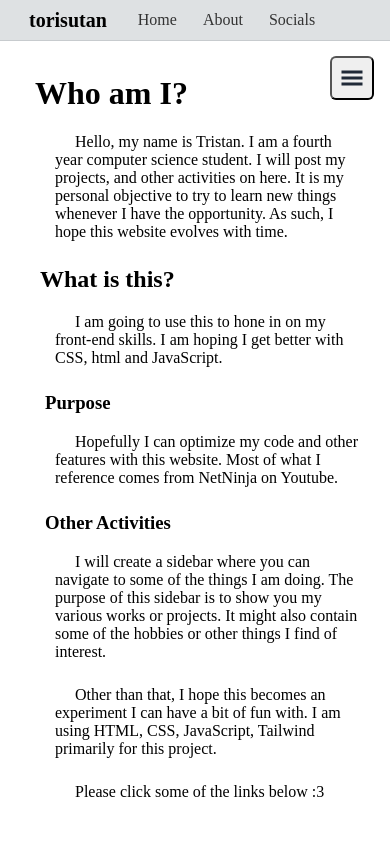
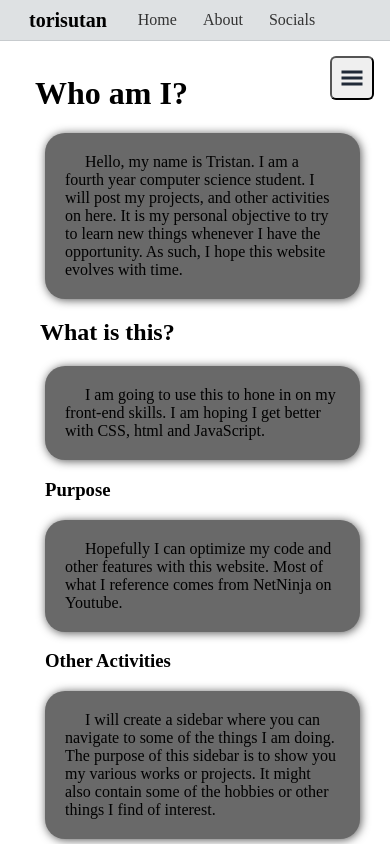
Before and after one commit to torisutansan02/torisutansan, a Next.js app: page / in a window 390 px wide. Shown: the top 844 px of the page. Built offline with nearby package versions, Linux system fonts and the light colour scheme; a web font is replaced by a local one.

Commit message:
Adding cute styling

```diff
--- a/pages/about.js
+++ b/pages/about.js
@@ -11,19 +11,19 @@ function About() {
             <Sidebar></Sidebar>
 
             <h1> About Me </h1>
-            <p>
+            <p className = "pretty">
                 Hello, my name is Tristan. Down below, you will find links to a couple of past
                 projects. The entire purpose of this project is to demonstrate my ability in
                 frontend and CSS. I am using Tailwind CSS to develop this website.
             </p>
 
-            <p>
+            <p className = "pretty">
                 My goal in life is to be a happier, more productive individual. I need to find
                 fulfilling and cognitive activities to satisfy this. Therefore, you will often
                 notive how expressive I am.
             </p>
 
-            <p>
+            <p className = "pretty">
                 Largely speaking, I try to stick with routines and habits I build on a daily
                 basis. I need to have a routine, not a regiment. This is because I want to
                 adjust for times where life becomes difficult.
--- a/pages/index.js
+++ b/pages/index.js
@@ -40,7 +40,7 @@ export default function Home() {
             Who am I?
           </h1>
 
-          <p>
+          <p className = "pretty">
             Hello, my name is Tristan. I am a fourth year computer science student. I will post my projects,
             and other activities on here. It is my personal objective to try to learn new things whenever I
             have the opportunity. As such, I hope this website evolves with time.
@@ -50,7 +50,7 @@ export default function Home() {
             What is this?
           </h2>
 
-          <p>
+          <p className = "pretty">
             I am going to use this to hone in on my front-end skills. I am hoping I get better with CSS, html and JavaScript.
           </p>
 
@@ -58,7 +58,7 @@ export default function Home() {
             Purpose
           </h3>
 
-          <p>
+          <p className = "pretty">
             Hopefully I can optimize my code and other features with this website. Most of what I reference comes from NetNinja on Youtube.
           </p>
 
@@ -66,19 +66,21 @@ export default function Home() {
             Other Activities
           </h3>
 
-          <p>
+          <p className = "pretty">
             I will create a sidebar where you can navigate to some of the things I am doing.
             The purpose of this sidebar is to show you my various works or projects.
             It might also contain some of the hobbies or other things I find of interest.
           </p>
 
-          <p>
+          <p className = "pretty">
             Other than that, I hope this becomes an experiment I can have a bit of fun with.
             I am using HTML, CSS, JavaScript, Tailwind primarily for this project.
           </p>
 
-          <p>
-            Please click some of the links below :3
+          <p className = "pretty">
+            If you have any interest in contacting me, please click one of the linked below.
+            I am very happy to make friends with you, or perhaps connect with you on LinkedIn.
+            Hopefully you find this interesting, or any of my other projects.
           </p>
       <Footer />
   </>
--- a/styles/globals.css
+++ b/styles/globals.css
@@ -144,6 +144,13 @@ footer {
     margin-left: 25px;
     margin-bottom: 25px;
   }
+
+  .pretty {
+    background-color: #696969;
+    padding: 20px;
+    border-radius: 20px;
+    box-shadow: 1px 1px 10px #555555 ;
+  }
 }
 
 @media (max-width: 1023px) {
@@ -169,8 +176,15 @@ footer {
 
   p {
     text-indent: 20px;
-    margin-left: 25px;
-    margin-bottom: 25px;
+    margin-left: 15px;
+    margin-bottom: 15px;
+  }
+
+  .pretty {
+    background-color: #696969;
+    padding: 20px;
+    border-radius: 20px;
+    box-shadow: 1px 1px 10px #555555;
   }
 
   footer {
```
